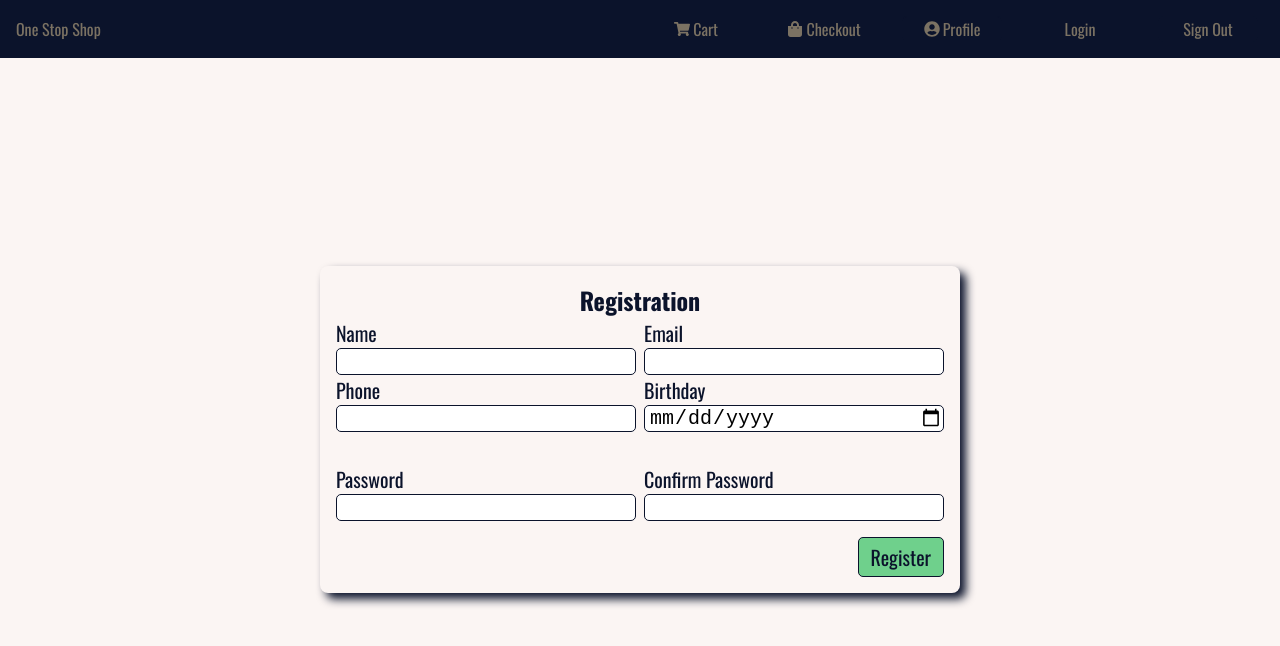
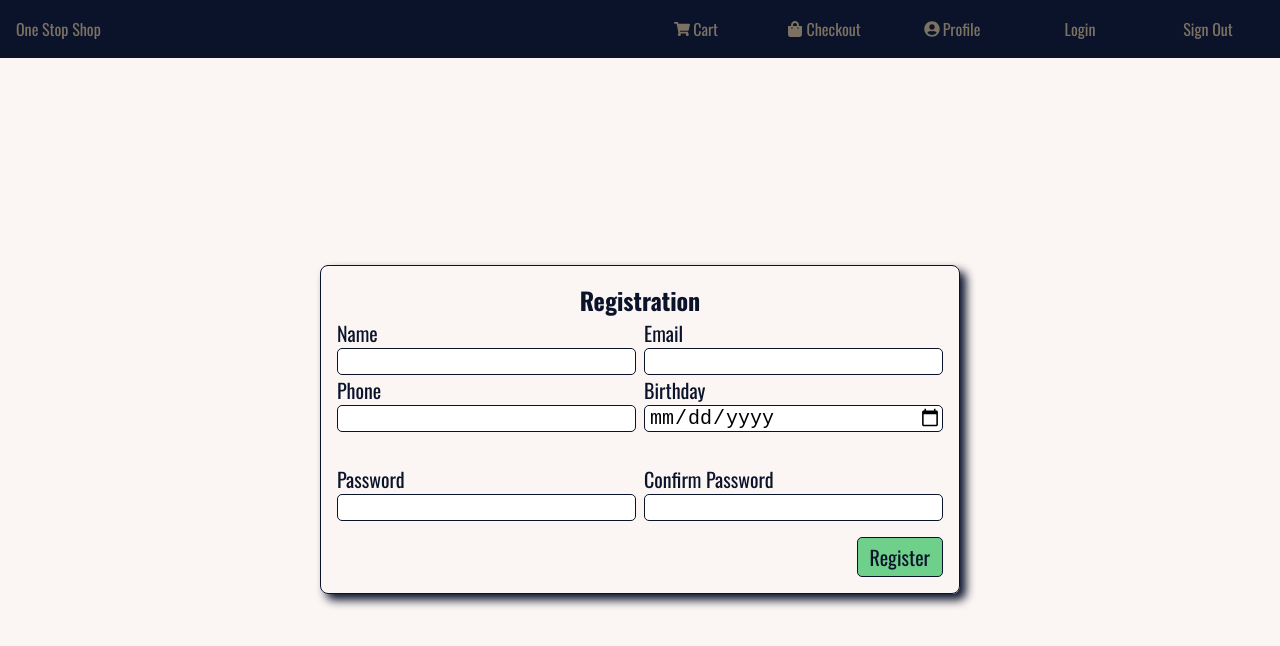
Before and after one commit to Aim4dabush/one-stop-shop, a React (Create React App) app: page /register in a window 1280 px wide. Shown: the top 646 px of the page. Built offline with nearby package versions, Linux system fonts and the light colour scheme.

Commit message:
added border to forms

```diff
--- a/src/components/login/Login.module.scss
+++ b/src/components/login/Login.module.scss
@@ -8,6 +8,7 @@
   justify-content: center;
 
   .login_form {
+    border: 1px solid $secondary;
     border-radius: 8px;
     box-shadow: 6px 6px 10px $secondary;
     padding: 1rem;
--- a/src/components/register/Register.module.scss
+++ b/src/components/register/Register.module.scss
@@ -7,6 +7,7 @@
   justify-content: center;
 
   .register_form {
+    border: 1px solid $secondary;
     border-radius: 8px;
     box-shadow: 6px 6px 10px $secondary;
     padding: 1rem;
```
